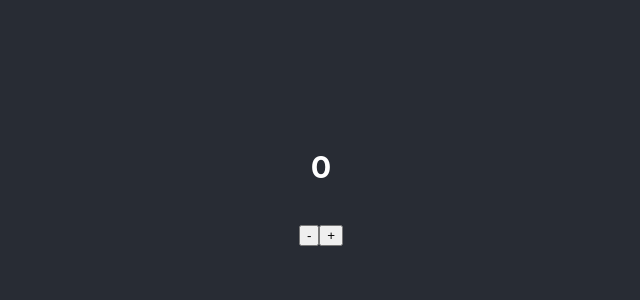
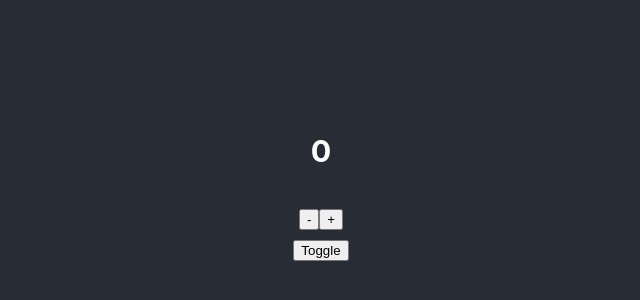
Before and after one commit to TheNootLinja/React-for-Everyone, a React (Create React App) app: page / in a window 1280 px wide. Shown: the part 218-518 px from the top of the page, without its empty margins (319-959 px from the left). Built offline with nearby package versions, Linux system fonts and the light colour scheme.

Commit message:
Add code for toggling the Accordion component

```diff
--- a/src/Accordion.js
+++ b/src/Accordion.js
@@ -0,0 +1,21 @@
+import { useState } from 'react';
+
+export function Accordion() {
+
+    const [ isOpen, setIsOpen ] = useState(false);
+
+    return(
+        <div>
+            { isOpen ?
+                <h3>Show Me</h3>
+                : null
+            }
+            {/* { isOpen &&
+                <h3>Show Me</h3>
+            } */}
+            <button
+                onClick={ () => setIsOpen(!isOpen) }
+            >Toggle</button>
+        </div>
+    )
+}
--- a/src/App.js
+++ b/src/App.js
@@ -2,6 +2,8 @@ import propTypes from "react";
 import logo from './logo.svg';
 import './App.css';
 import { Counter } from "./Counter.js"
+import { Accordion } from "./Accordion.js"
+
 
 
 function App() {
@@ -9,6 +11,7 @@ function App() {
     <div className="App">
       <header className="App-header">
         <Counter />
+        <Accordion />
       </header>
     </div>
   );
```
